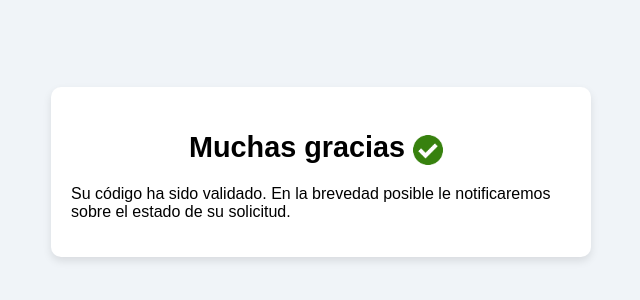
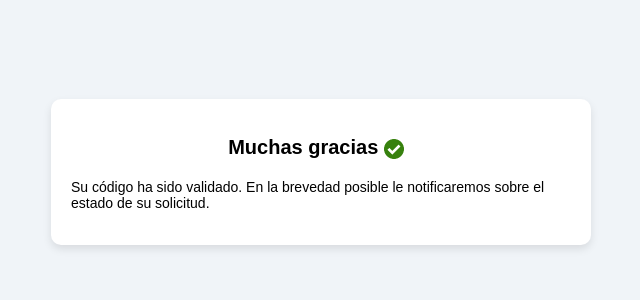
Before and after one commit to dev-GEENE/graciasValidacion, a website: page src/index.html in a window 1280 px wide. Shown: the part 228-528 px from the top of the page, without its empty margins (319-959 px from the left). Drawn offline with Linux system fonts and the light colour scheme.

Commit message:
Se cambia tamaño de titulo y logo

```diff
--- a/src/index.html
+++ b/src/index.html
@@ -10,7 +10,7 @@
         <h2>
             Muchas gracias
             <img src="klipartz.com.png"
-                 alt="Check Mark" style="vertical-align: middle; width: 30px; height: 30px; margin-right: 10px;">
+                 alt="Check Mark" style="vertical-align: middle; width: 20px; height: 20px; margin-right: 10px;">
         </h2>
         <form>
             <div class="input-form">
--- a/src/style.css
+++ b/src/style.css
@@ -19,10 +19,14 @@ body {
     border-radius: 10px; /* Bordes redondeados */
 }
 
+input, form {
+    font-size: 14px;
+}
+
 .form-container h2 {
     text-align: center; /* Centrar título */
     color: #000000; /* Color del título */
-    font-size: 1.8em; /* Tamaño del título */
+    font-size: 20px; /* Tamaño del título */
     margin-bottom: 20px; /* Espaciado inferior */
 }
 
```
